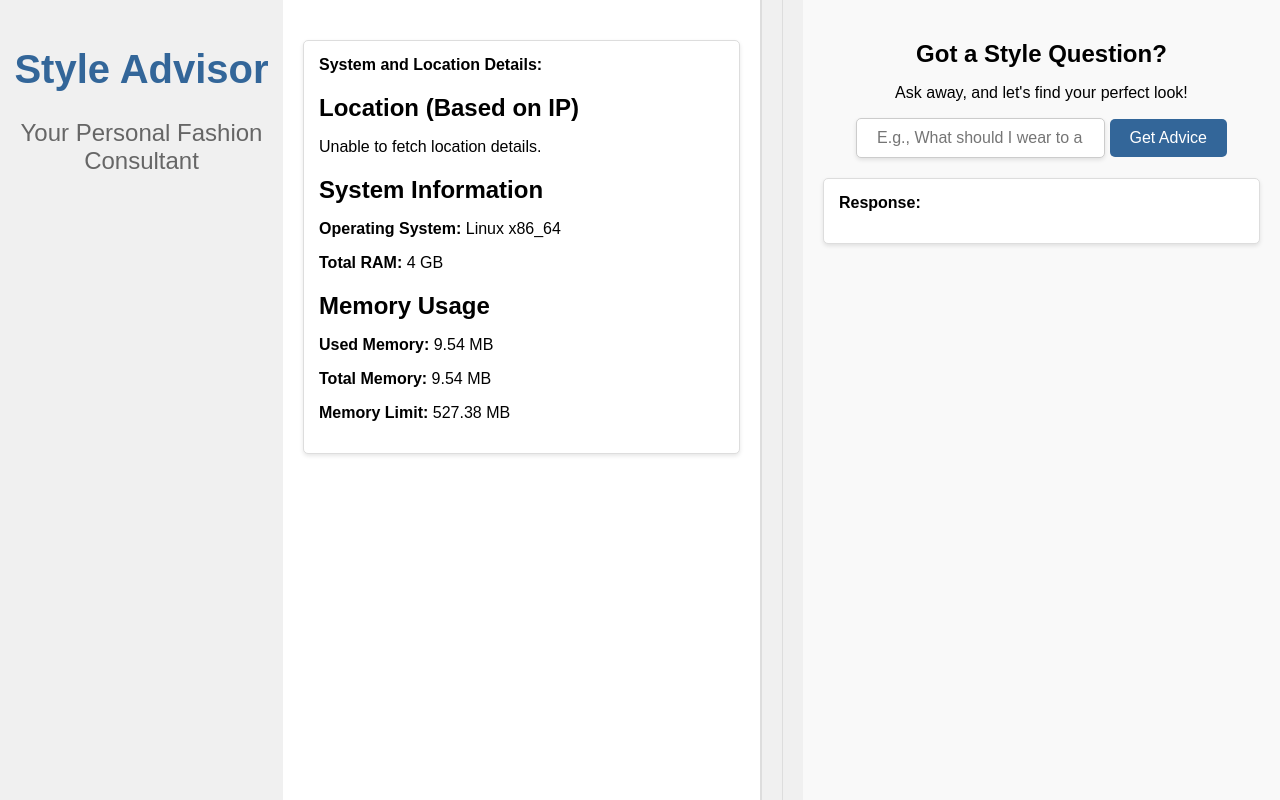
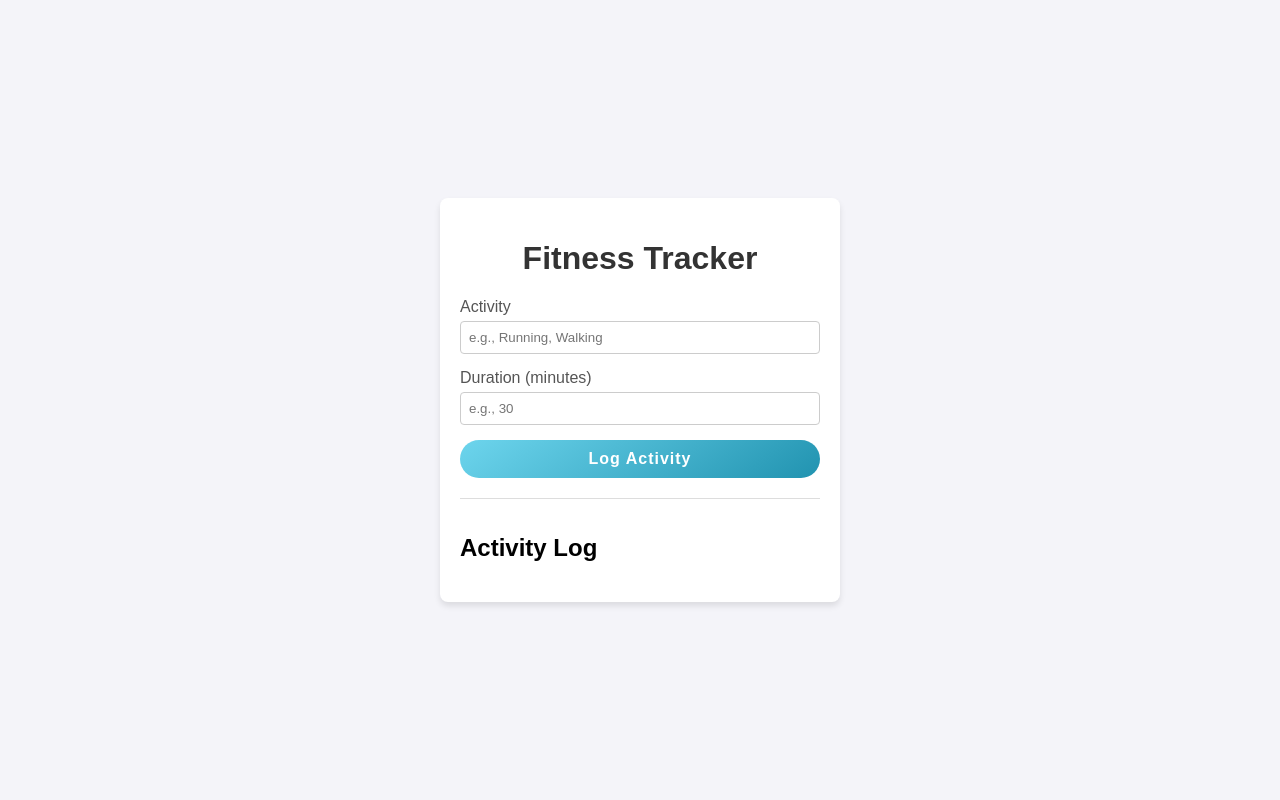
Before and after one commit to niranjan-bairwa/onlinelaundary, a plain HTML site: page index.html in a window 1280 px wide. Drawn offline with Linux system fonts and the light colour scheme; no server answers.

Commit message:
health checker

```diff
--- a/index.html
+++ b/index.html
@@ -3,310 +3,147 @@
 <head>
     <meta charset="UTF-8">
     <meta name="viewport" content="width=device-width, initial-scale=1.0">
-  <title>Style Advisor</title>
+    <title>Fitness Tracker</title>
     <style>
         body {
             font-family: Arial, sans-serif;
+            background-color: #f4f4f9;
             margin: 0;
-      display: flex;
-      flex-direction: row;
-      height: 100vh;
-      background-color: #f0f0f0;
-    }
-
-    .container {
-      display: flex;
-      width: 100%;
-    }
-
-    .left-panel, .right-panel {
-      padding: 20px;
-      overflow-y: auto;
-    }
-
-    .left-panel {
-      width: 50%;
-      background-color: #fff;
-      border-right: 2px solid #ddd;
-    }
-
-    .right-panel {
-      width: 50%;
-      background-color: #f9f9f9;
-    }
-
-    .header {
-      text-align: center;
-      padding: 20px 0;
-    }
-
-    .title {
-      font-size: 2.5em;
-      color: #336699;
-    }
-
-    .subtitle {
-      font-size: 1.5em;
-      color: #666;
-    }
-
-    .loader {
-      display: none;
-      margin-top: 20px;
-    }
-
-    .loader.active {
-      display: block;
-    }
-
-    .spinner {
-      width: 40px;
-      height: 40px;
-      border: 4px solid #336699;
-      border-top-color: transparent;
-      border-radius: 50%;
-      animation: spin 1s linear infinite;
-    }
-
-    @keyframes spin {
-      0% { transform: rotate(0deg); }
-      100% { transform: rotate(360deg); }
-    }
-
-    .main-content {
+            padding: 0;
             display: flex;
             flex-direction: column;
             align-items: center;
+            justify-content: center;
+            height: 100vh;
         }
-
-    .question-form {
-      margin: 20px 0;
+        .container {
+            background-color: #fff;
+            border-radius: 8px;
+            box-shadow: 0 4px 6px rgba(0, 0, 0, 0.1);
+            width: 90%;
+            max-width: 400px;
+            padding: 20px;
+            box-sizing: border-box;
+        }
+        h1 {
             text-align: center;
+            color: #333;
         }
-
-    h2 {
-      font-size: 1.5em;
+        .input-group {
             margin-bottom: 15px;
         }
-
-    input {
-      padding: 10px 20px;
+        label {
+            display: block;
+            margin-bottom: 5px;
+            color: #555;
+        }
+        input[type="text"],
+        input[type="number"] {
+            width: 100%;
+            padding: 8px;
+            box-sizing: border-box;
+            border: 1px solid #ccc;
+            border-radius: 4px;
+        }
+        button {
+            width: 100%;
+            padding: 10px;
+            background: linear-gradient(145deg, #6dd5ed, #2193b0);
+            color: white;
+            border: none;
+            border-radius: 25px;
+            cursor: pointer;
             font-size: 16px;
-      border: 1px solid #ccc;
-      border-radius: 5px;
-      box-shadow: 0 2px 4px rgba(0, 0, 0, 0.1);
+            font-weight: bold;
+            letter-spacing: 1px;
+            transition: transform 0.2s ease, box-shadow 0.2s ease;
         }
-
-    button {
-      padding: 10px 20px;
-      font-size: 16px;
+        button:hover {
+            transform: scale(1.05);
+            box-shadow: 0 6px 10px rgba(0, 0, 0, 0.15);
+        }
+        button:active {
+            transform: scale(0.98);
+        }
+        .log {
+            margin-top: 20px;
+            border-top: 1px solid #ddd;
+            padding-top: 15px;
+        }
+        .log-entry {
+            background-color: #f9f9f9;
+            padding: 10px;
+            border-radius: 4px;
+            margin-bottom: 10px;
+            display: flex;
+            justify-content: space-between;
+            align-items: center;
+        }
+        .log-entry:last-child {
+            margin-bottom: 0;
+        }
+        .delete-btn {
+            background-color: #dc3545;
+            color: white;
+            border: none;
+            padding: 5px 10px;
+            border-radius: 4px;
             cursor: pointer;
-      border: none;
-      border-radius: 5px;
-      background-color: #336699;
-      color: #fff;
-      transition: background-color 0.2s ease;
         }
-
-    button:hover {
-      background-color: #224466;
-    }
-
-    .response-container {
-      margin-top: 20px;
-      padding: 15px;
-      border: 1px solid #ddd;
-      border-radius: 5px;
-      background-color: #fff;
-      box-shadow: 0 2px 4px rgba(0, 0, 0, 0.1);
-    }
-
-    #apiResponse {
-      font-size: 16px;
-    }
-
-    .divider {
-      width: 1px;
-      background-color: #ddd;
-      margin: 0 20px;
+        .delete-btn:hover {
+            background-color: #c82333;
         }
     </style>
 </head>
 <body>
-  <header class="header">
-    <h1 class="title">Style Advisor</h1>
-    <p class="subtitle">Your Personal Fashion Consultant</p>
-  </header>
-
     <div class="container">
-    <div class="left-panel">
-      <section class="response-container" id="response">
-        <strong>System and Location Details:</strong>
-        <div id="locationDetails"></div>
-        <div id="systemDetails"></div>
-        <div id="memoryDetails"></div>
-      </section>
+        <h1>Fitness Tracker</h1>
+        <div class="input-group">
+            <label for="activity">Activity</label>
+            <input type="text" id="activity" placeholder="e.g., Running, Walking">
         </div>
-
-    <div class="divider"></div>
-
-    <div class="right-panel">
-      <section class="question-form">
-        <h2>Got a Style Question?</h2>
-        <p>Ask away, and let's find your perfect look!</p>
-        <input type="text" id="userInput" placeholder="E.g., What should I wear to a summer party?">
-        <button onclick="fetchResponse()">Get Advice</button>
-      </section>
-
-      <section class="response-container">
-        <strong>Response:</strong>
-        <p id="apiResponse"></p>
-      </section>
-
-      <div class="loader" id="loader">
-        <div class="spinner"></div>
+        <div class="input-group">
+            <label for="duration">Duration (minutes)</label>
+            <input type="number" id="duration" placeholder="e.g., 30">
         </div>
+        <button onclick="addActivity()">Log Activity</button>
+        <div class="log" id="log">
+            <h2>Activity Log</h2>
         </div>
     </div>
 
     <script>
-    function formatResponse(markdown) {
-      return markdown
-        .replace(/\*\*(.*?)\*\*/g, '<b>$1</b>') // Replace double asterisks with bold tags
-        .replace(/\*/g, '<br>'); // Replace single asterisks with newlines
-    }
+        function addActivity() {
+            const activityInput = document.getElementById('activity');
+            const durationInput = document.getElementById('duration');
+            const logContainer = document.getElementById('log');
 
-    const API_KEY = 'AIzaSyA8vWGNDn7DSrrmCxwvPynjN7l5cBo7vRo';
+            const activity = activityInput.value.trim();
+            const duration = durationInput.value.trim();
 
-    async function fetchResponse() {
-      document.getElementById('loader').classList.add('active');
-
-      const userInput = document.getElementById('userInput').value.trim();
-
-      if (!userInput) {
-        alert('Please enter a question about clothes');
+            if (activity === '' || duration === '') {
+                alert('Please fill in both fields.');
                 return;
             }
 
-      const url = `https://generativelanguage.googleapis.com/v1beta/models/gemini-1.5-flash-latest:generateContent?key=${API_KEY}`;
-      const data = {
-        contents: [
-          {
-            parts: [
-              {
-                text: userInput
+            const logEntry = document.createElement('div');
+            logEntry.className = 'log-entry';
+
+            const activityText = document.createElement('span');
+            activityText.textContent = `${activity} - ${duration} minutes`;
+
+            const deleteBtn = document.createElement('button');
+            deleteBtn.className = 'delete-btn';
+            deleteBtn.textContent = 'Delete';
+            deleteBtn.onclick = () => logContainer.removeChild(logEntry);
+
+            logEntry.appendChild(activityText);
+            logEntry.appendChild(deleteBtn);
+            logContainer.appendChild(logEntry);
+
+            activityInput.value = '';
+            durationInput.value = '';
         }
-            ]
-          }
-        ]
-      };
-
-      try {
-        const response = await fetch(url, {
-          method: 'POST',
-          headers: {
-            'Content-Type': 'application/json',
-          },
-          body: JSON.stringify(data),
-        });
-
-        if (!response.ok) {
-          const errorDetails = await response.json();
-          throw new Error(`API returned error: ${response.status}, ${errorDetails.error?.message || 'Unknown error'}`);
-        }
-
-        const result = await response.json();
-        const responseContent = result.candidates[0]?.content?.parts[0]?.text || 'No specific response received.';
-
-        document.getElementById('apiResponse').innerHTML = formatResponse(responseContent);
-      } catch (error) {
-        document.getElementById('apiResponse').textContent = `Error: ${error.message}`;
-        console.error('API Error:', error);
-      } finally {
-        document.getElementById('loader').classList.remove('active');
-      }
-    }
-
-    const getLocationFromIP = async () => {
-      try {
-        const response = await fetch("https://ipapi.co/json/");
-        const data = await response.json();
-        return {
-          ip: data.ip,
-          city: data.city,
-          region: data.region,
-          country: data.country_name,
-          latitude: data.latitude,
-          longitude: data.longitude,
-        };
-      } catch (error) {
-        console.error("Error fetching location from IP:", error);
-        return null;
-      }
-    };
-
-    const getTabMemoryUsage = () => {
-      if (performance.memory) {
-        const { usedJSHeapSize, totalJSHeapSize, jsHeapSizeLimit } = performance.memory;
-        return {
-          usedMemory: (usedJSHeapSize / 1024 / 1024).toFixed(2),
-          totalMemory: (totalJSHeapSize / 1024 / 1024).toFixed(2),
-          memoryLimit: (jsHeapSizeLimit / 1024 / 1024).toFixed(2),
-        };
-      } else {
-        return null;
-      }
-    };
-
-    const getSystemInfo = () => {
-      const os = navigator.platform;
-      const ram = navigator.deviceMemory || "Unknown";
-      return { os, ram };
-    };
-
-    const displayDetails = async () => {
-      const location = await getLocationFromIP();
-      const memoryUsage = getTabMemoryUsage();
-      const systemInfo = getSystemInfo();
-
-      let content = "<h2>Location (Based on IP)</h2>";
-      if (location) {
-        content += `
-          <p><strong>IP Address:</strong> ${location.ip}</p>
-          <p><strong>City:</strong> ${location.city}</p>
-          <p><strong>Region/State:</strong> ${location.region}</p>
-          <p><strong>Country:</strong> ${location.country}</p>
-          <p><strong>Latitude:</strong> ${location.latitude}</p>
-          <p><strong>Longitude:</strong> ${location.longitude}</p>
-        `;
-      } else {
-        content += "<p>Unable to fetch location details.</p>";
-      }
-
-      document.getElementById('locationDetails').innerHTML = content;
-
-      content = `
-        <h2>System Information</h2>
-        <p><strong>Operating System:</strong> ${systemInfo.os}</p>
-        <p><strong>Total RAM:</strong> ${systemInfo.ram} GB</p>
-      `;
-      document.getElementById('systemDetails').innerHTML = content;
-
-      if (memoryUsage) {
-        content = `
-          <h2>Memory Usage</h2>
-          <p><strong>Used Memory:</strong> ${memoryUsage.usedMemory} MB</p>
-          <p><strong>Total Memory:</strong> ${memoryUsage.totalMemory} MB</p>
-          <p><strong>Memory Limit:</strong> ${memoryUsage.memoryLimit} MB</p>
-        `;
-      } else {
-        content = "<p>Unable to fetch memory details.</p>";
-      }
-
-      document.getElementById('memoryDetails').innerHTML = content;
-    };
-
-    displayDetails();
     </script>
 </body>
 </html>
```
Lines whose indentation alone changed are shown as unchanged.
